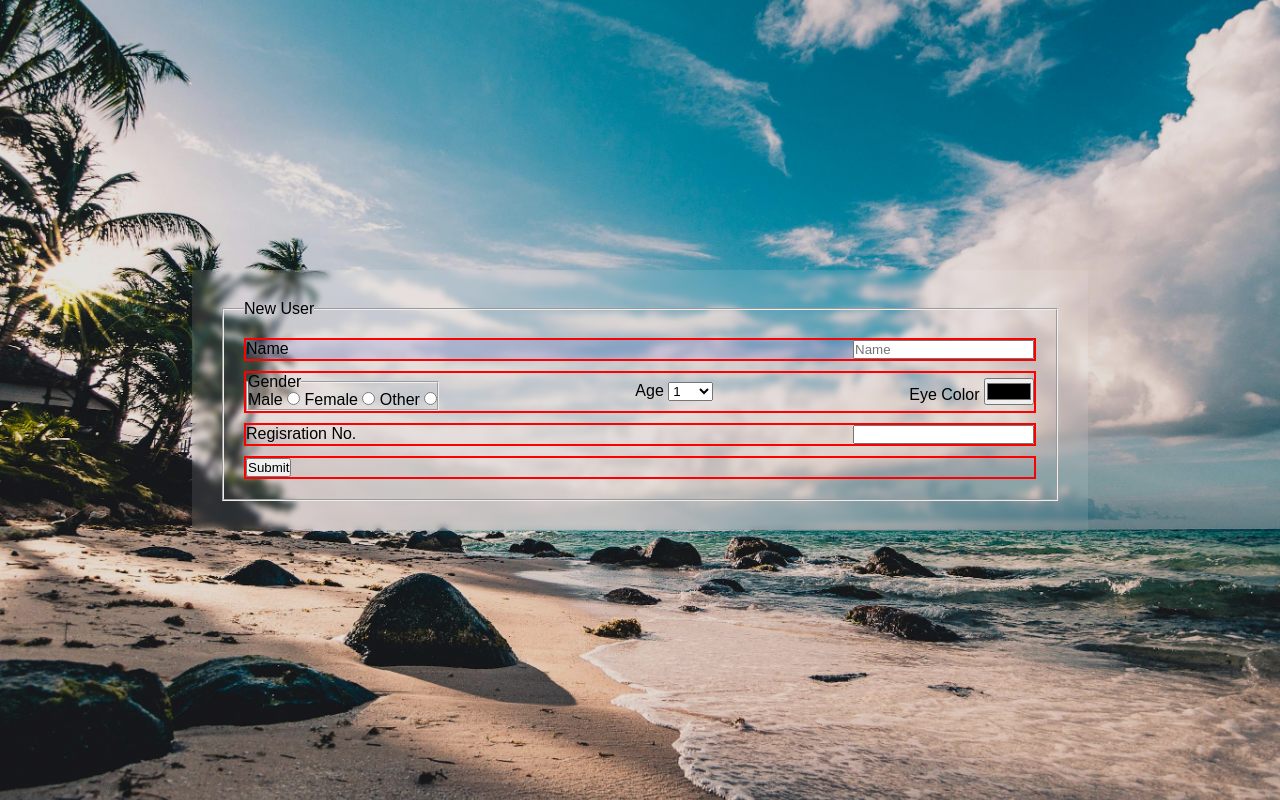
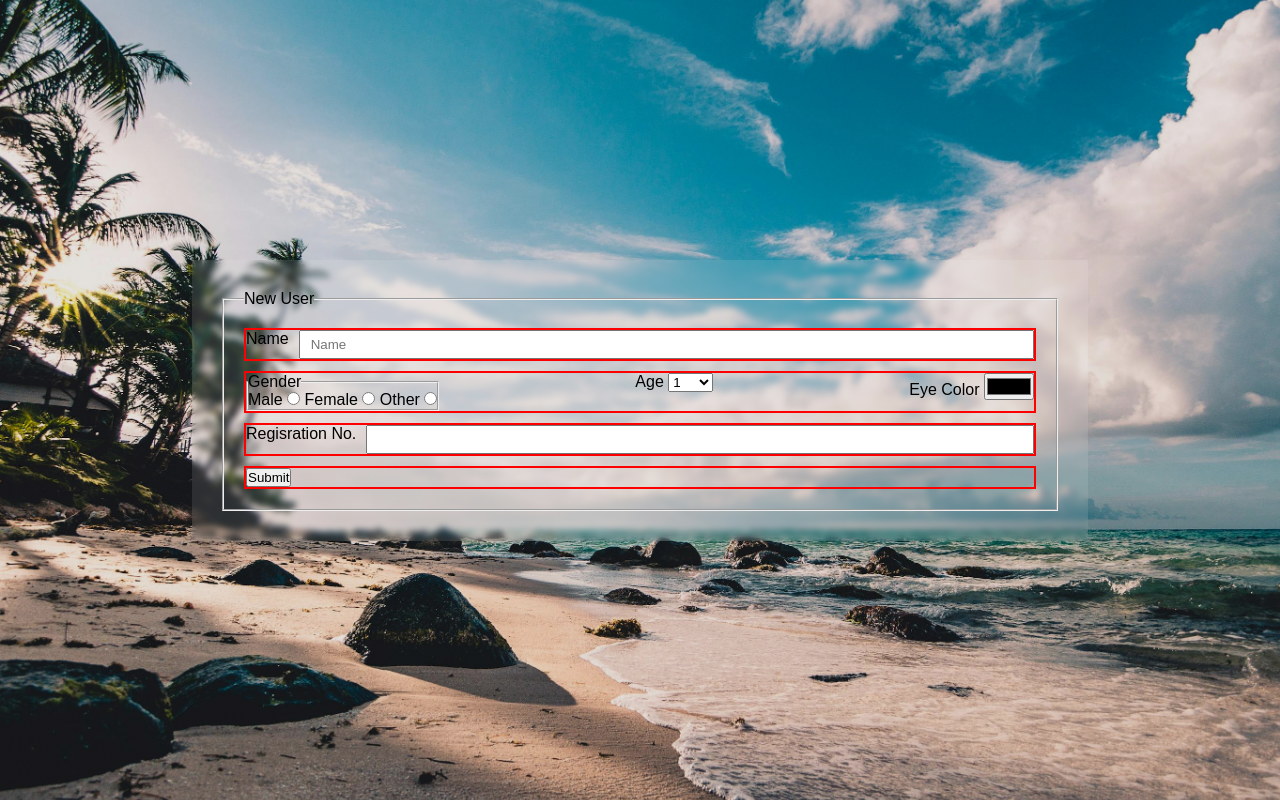
Before and after one commit to ravin-ship-it/Glass-Effect, a plain HTML site: page index.html in a window 1280 px wide. Drawn offline with Linux system fonts and the light colour scheme.

Commit message:
new sttylessttyles

```diff
--- a/style.css
+++ b/style.css
@@ -41,12 +41,16 @@ form {
 
 .content>.column {
     display: flex;
-    align-items: center;
+    align-items: flex-start;
     justify-content: space-between;
+    gap: 10px;
     border: 2px solid red;
 }
 
-.name {
-    border: 2px solid black;
-    background:rgba(0, 0, 190, 0.1)
+.name,.registration_no{
+    width: 100%;
 }
+.name>input, .registration_no>input{
+    flex: 1;
+    padding: 5px 10px;
+}
```
